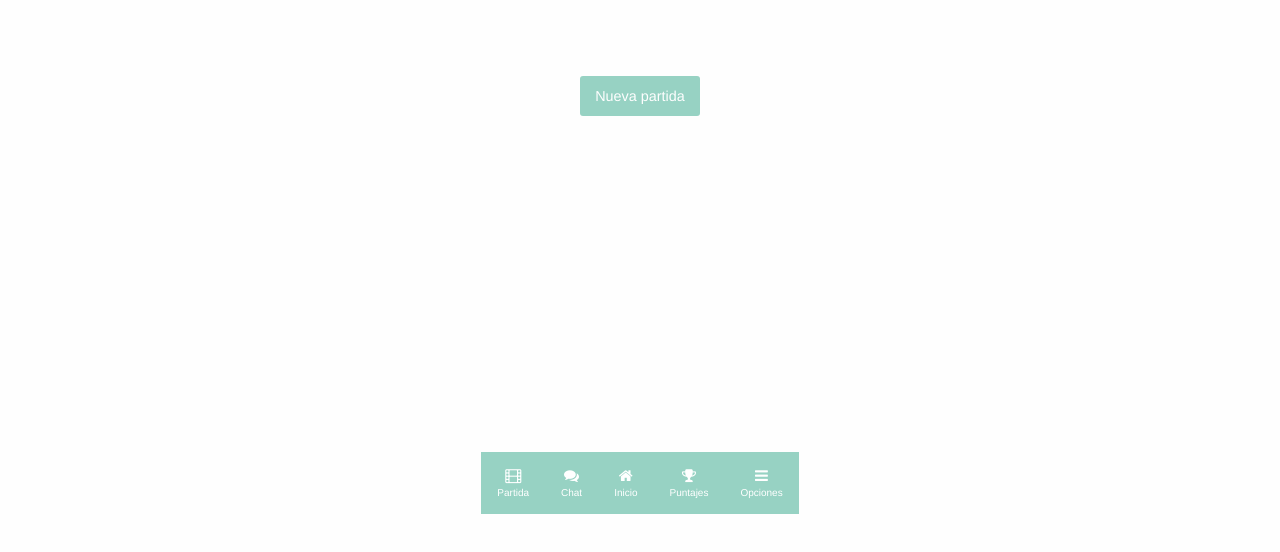
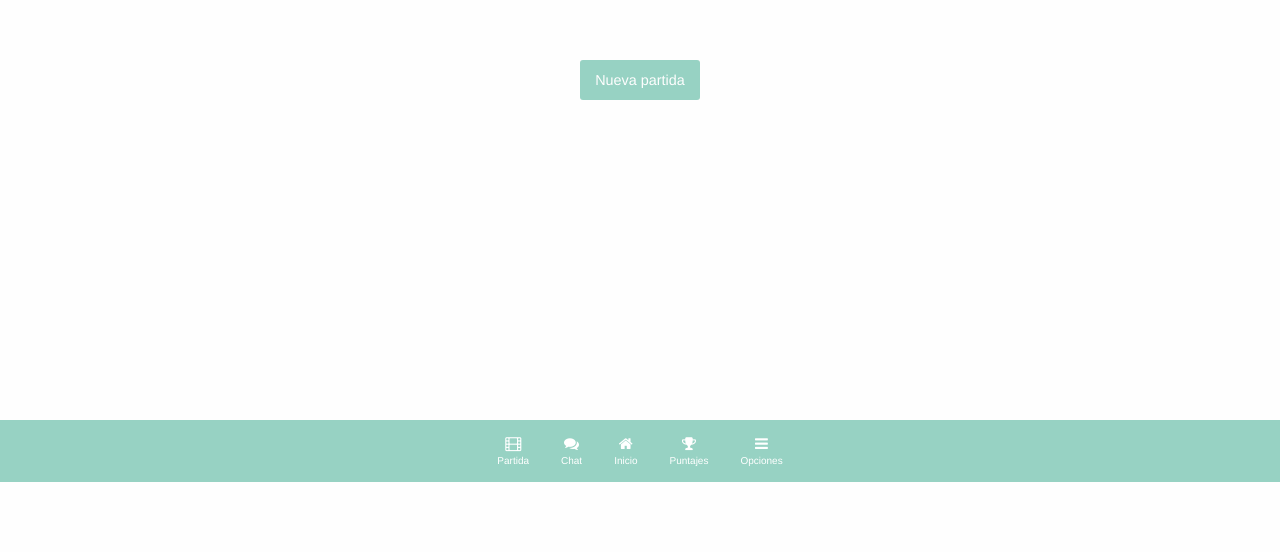
Before and after one commit to Clemenshemmerling/nerdapp, a plain HTML site: page app/index.html in a window 1280 px wide. Shown: the part 244-796 px from the top of the page. Drawn offline with Linux system fonts and the light colour scheme.

Commit message:
Correcion del menu

```diff
--- a/app/css/app.css
+++ b/app/css/app.css
@@ -1,5 +1,5 @@
 .ctn {
-  height: 87vh;
+  height: 83vh;
 }
 
 .menuApp {
--- a/app/index.html
+++ b/app/index.html
@@ -16,8 +16,8 @@
         <div class="row small-12 ctn align-middle align-center">
           <button type="button" name="button" class="button">Nueva partida</button>
         </div>
-        <div class="row menu align-bottom align-center small-12">
-          <ul class="menu menuApp">
+        <div class="row menu align-bottom align-center small-12 menuApp">
+          <ul class="menu">
             <li><a href="#">
               <i class="fa fa-film" aria-hidden="true"></i>
               <br>
```
